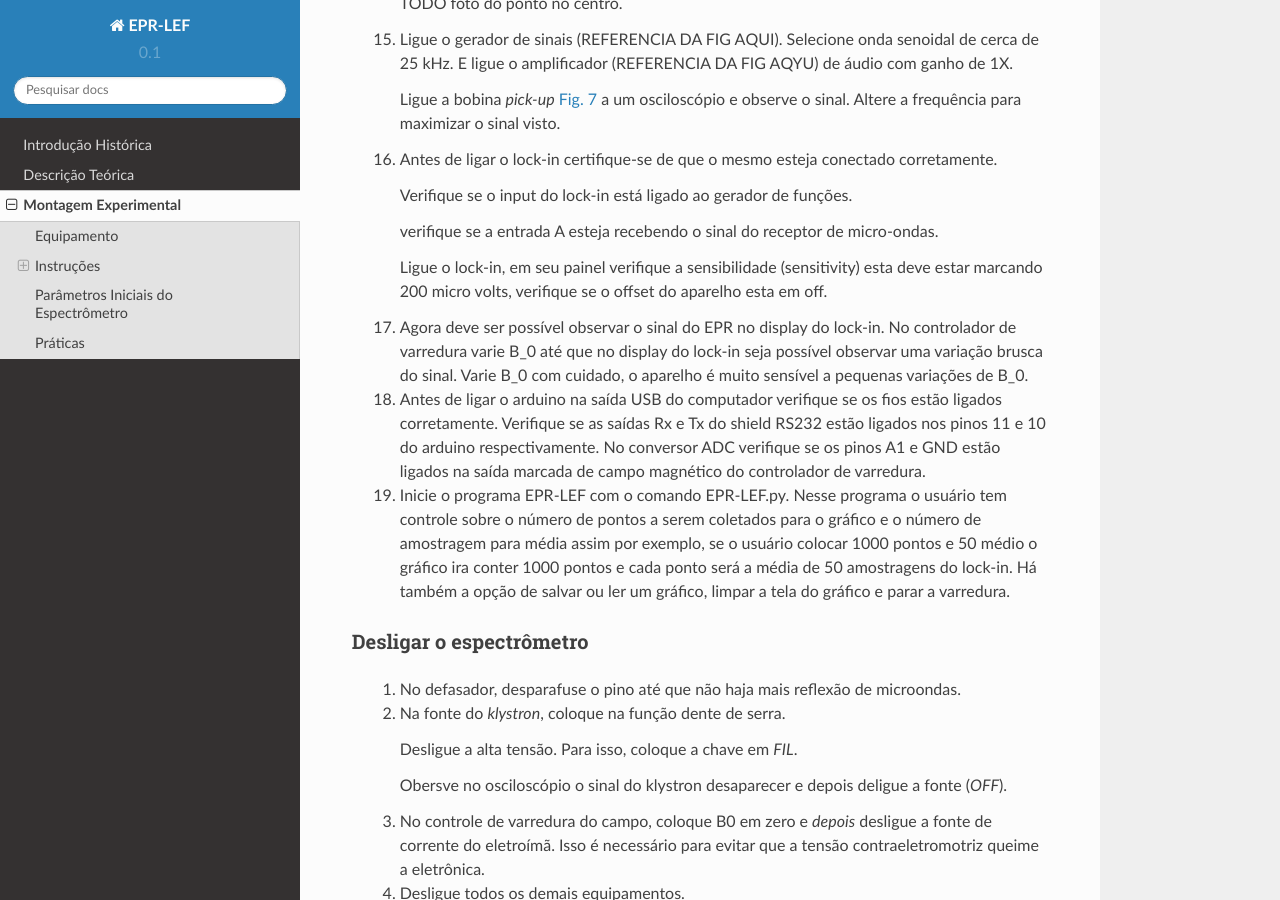
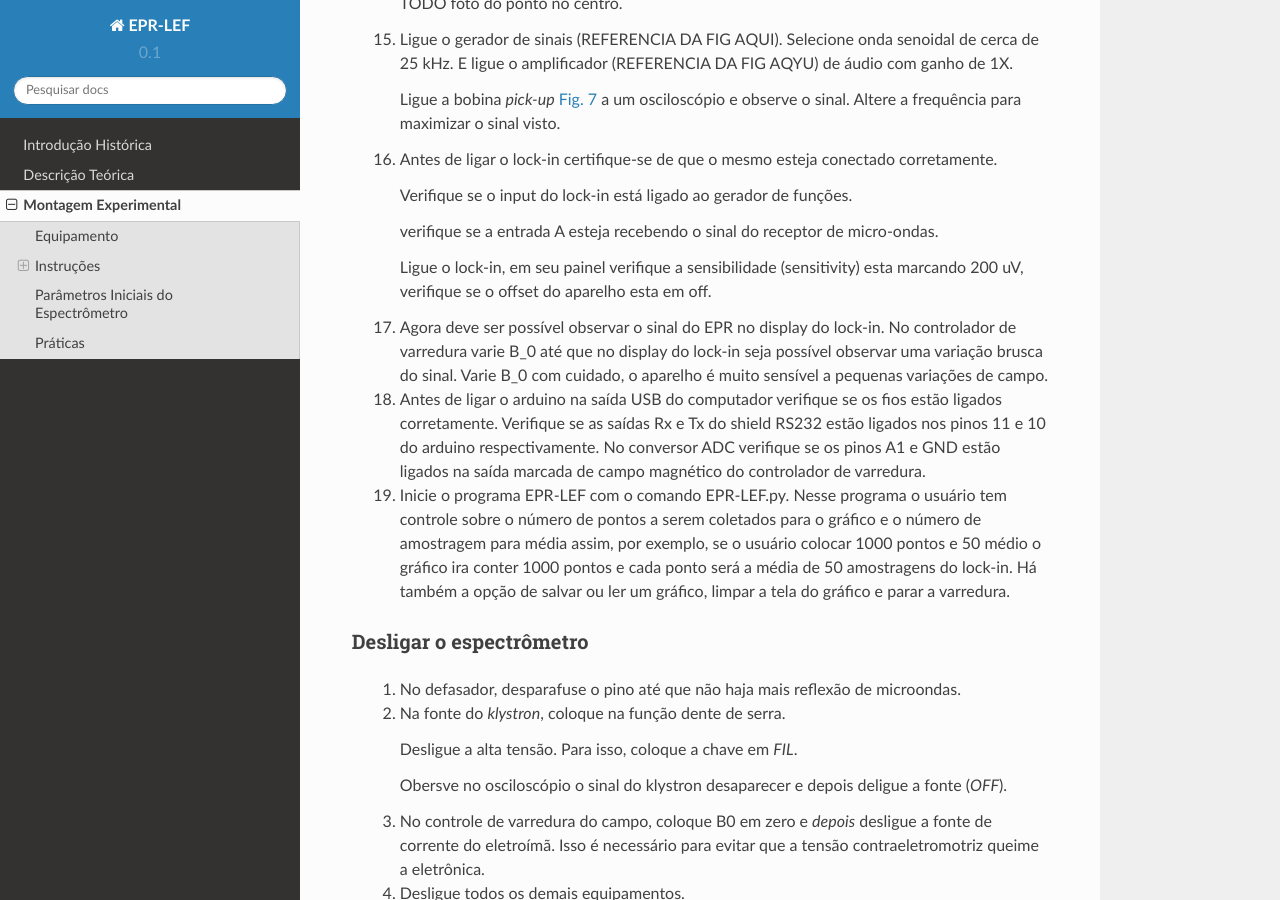
Before and after one commit to heitorPB/EPR-LEF, a Sphinx documentation site: the page built from doc/equipamento.rst, in a window 1280 px wide and 900 px high, scrolled down 6215 px. Built offline with Sphinx 7.4.7 and the Read the Docs theme 2.0.0, drawn with Linux system fonts in a browser that asks for light colours; some of the changed text lies outside the part shown.

Commit message:
Update equipamento.rst

```diff
--- a/doc/equipamento.rst
+++ b/doc/equipamento.rst
@@ -215,16 +215,16 @@ Ligar o espectrômetro
 
 	   verifique se a entrada A esteja recebendo o sinal do receptor de micro-ondas.
 
-           Ligue o lock-in, em seu painel verifique a sensibilidade (sensitivity) esta deve estar marcando 200 micro volts, verifique se o offset do aparelho esta em off.
+           Ligue o lock-in, em seu painel verifique a sensibilidade (sensitivity) esta marcando 200 uV, verifique se o offset do aparelho esta em off.
 
-        #. Agora deve ser possível observar o sinal do EPR no display do lock-in. No controlador de varredura varie B_0 até que no display do lock-in seja possível observar uma variação brusca do sinal. Varie B_0 com cuidado, o aparelho é muito sensível a pequenas variações de B_0.
+        #. Agora deve ser possível observar o sinal do EPR no display do lock-in. No controlador de varredura varie B_0 até que no display do lock-in seja possível observar uma variação brusca do sinal. Varie B_0 com cuidado, o aparelho é muito sensível a pequenas variações de campo.
 
 	#. Antes de ligar o arduino na saída USB do computador verifique se os fios estão ligados corretamente.
            Verifique se as saídas Rx e Tx do shield RS232 estão ligados nos pinos 11 e 10 do arduino respectivamente.
            No conversor ADC verifique se os pinos A1 e GND estão ligados na saída marcada de campo magnético do controlador de varredura.
 
 	#. Inicie o programa EPR-LEF com o comando EPR-LEF.py.
-           Nesse programa o usuário tem controle sobre o número de pontos a serem coletados para o gráfico e o número de  amostragem para média assim por exemplo, se o usuário colocar 1000 pontos e 50 médio o gráfico ira conter 1000 pontos e cada ponto será a média de 50 amostragens do lock-in.
+           Nesse programa o usuário tem controle sobre o número de pontos a serem coletados para o gráfico e o número de  amostragem para média assim, por exemplo, se o usuário colocar 1000 pontos e 50 médio o gráfico ira conter 1000 pontos e cada ponto será a média de 50 amostragens do lock-in.
            Há também a opção de salvar ou ler um gráfico, limpar a tela do gráfico e parar a varredura.
 
 
```
Also changed, not shown: other parts of doc/equipamento.rst (+1 -1 lines).
